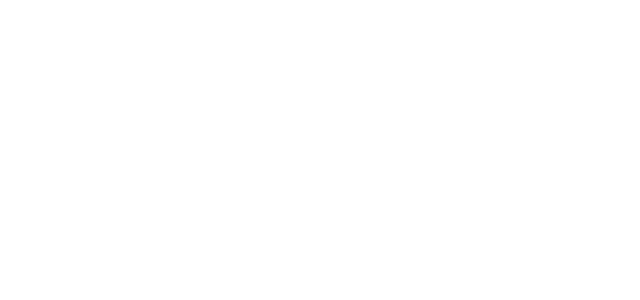
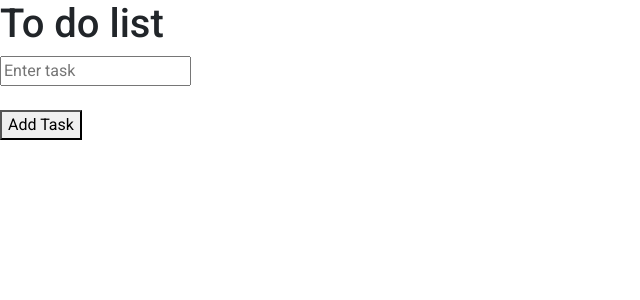
Before and after one commit to prathmeshkam/Angular-17, an Angular app: page / in a window 1280 px wide. Shown: the top 300 px of the page, without its empty margins (0-640 px from the left). Built offline with nearby package versions, Linux system fonts and the light colour scheme.

Commit message:
To do list

```diff
--- a/src/app/app.component.html
+++ b/src/app/app.component.html
@@ -1,2 +1,14 @@
+<h1>To do list</h1>
+<input type="text" placeholder="Enter task" name="task" #task> <br>
+<br>
+
+<button (click)="addtask(task.value)">Add Task</button> @for(i of taskdetail;track i){
+<ul>
+    <li>{{i.name}} <button (click)="Remove(i.id)">Remove</button></li>
+
+
+</ul>
+}
+
 <router-outlet>
 </router-outlet>
--- a/src/app/app.component.ts
+++ b/src/app/app.component.ts
@@ -12,4 +12,18 @@
 })
 export class AppComponent {
   title = 'AngBootstrap';
+
+  taskdetail:any[] = [];
+
+
+  addtask(item:string)
+  {
+    this.taskdetail.push({id:this.taskdetail.length,name:item})
+
+  }
+
+  Remove(id:number)
+  {
+    this.taskdetail = this.taskdetail.filter(i => i.id!==id);
+  }
 }
```
